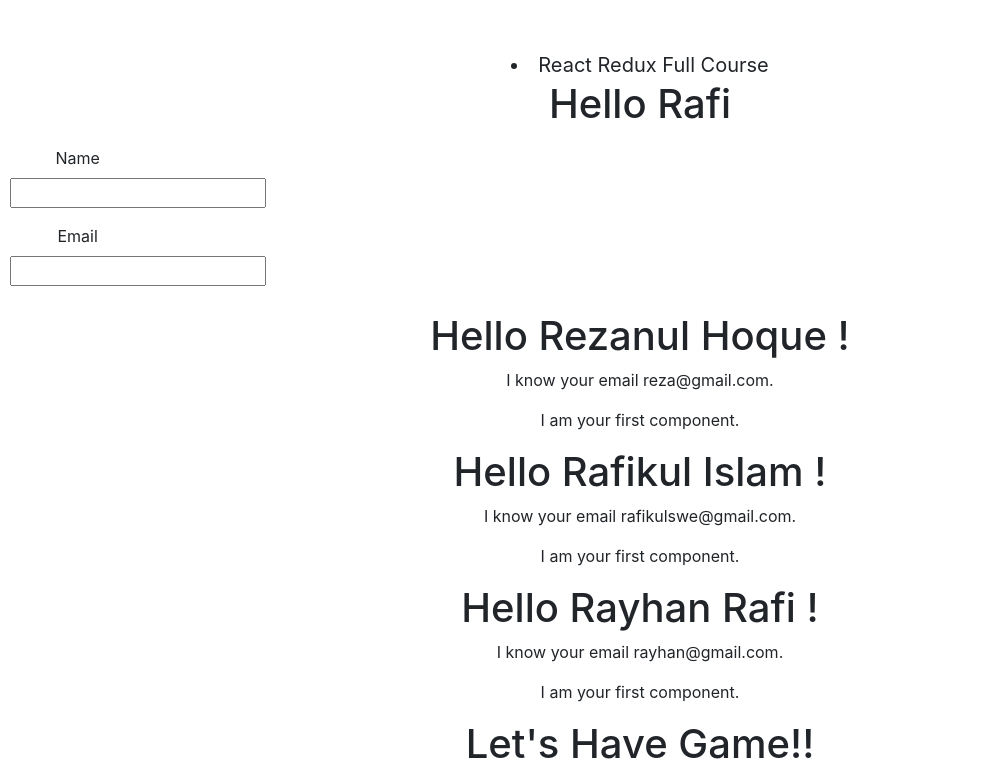
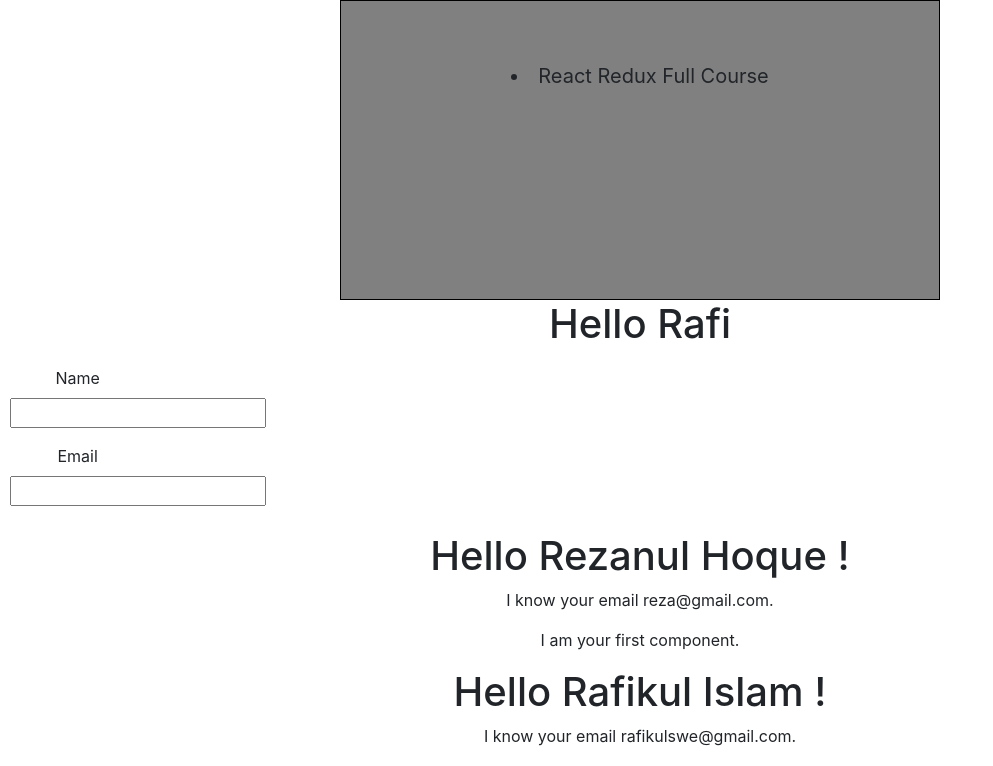
Before and after one commit to rafikulswe/React-begining, a React (Create React App) app: page / in a window 1280 px wide. Shown: the top 766 px of the page, without its empty margins (0-993 px from the left). Built offline with nearby package versions, Linux system fonts and the light colour scheme.

Commit message:
style css in react again

```diff
--- a/src/components/FirstCom/DataList.js
+++ b/src/components/FirstCom/DataList.js
@@ -3,8 +3,16 @@ import '../App.css';
 
 class DataList extends Component{
     render(){
+        let stylecss = {
+            border: '1px solid black',
+            height: '300px',
+            width: '600px',
+            background: 'gray',
+            padding: '10px 10px',
+            margin: '0 auto'
+        }
         return(
-            <div className="main-class">
+            <div className="main-class" style={stylecss}>
                 <li>React Redux Full Course</li>
             </div>
         )
```
